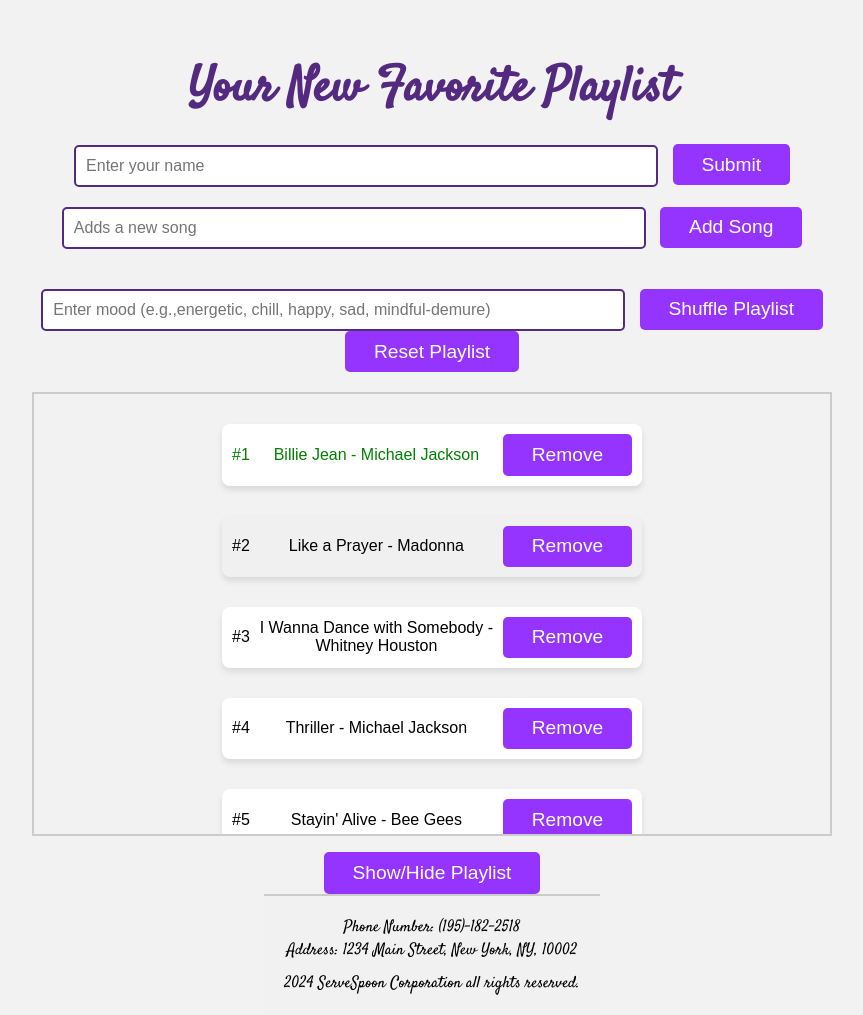
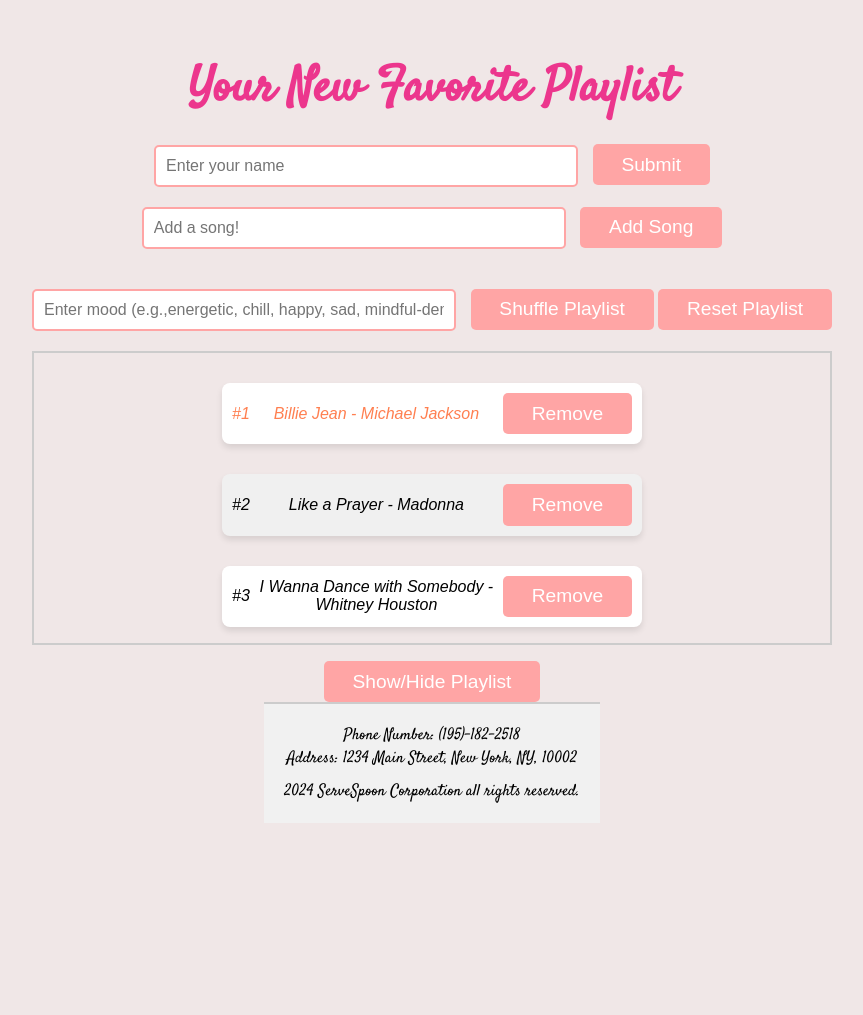
Before and after one commit to carljoe156/SBA-Module-316-DOM-WEBSITE, a plain HTML site: page index.html in a window 1280 px wide. Shown: the whole page, without its empty margins (208-1071 px from the left). After the commit the page ends 823 px from the top, so only its background shows below. Drawn offline with Linux system fonts and the light colour scheme.

Commit message:
What a colorful Finish Line

```diff
--- a/index.html
+++ b/index.html
@@ -3,7 +3,7 @@
   <head>
     <meta charset="UTF-8" />
     <meta name="viewport" content="width=device-width, initial-scale=1.0" />
-    <title>Epic Music Playlist</title>
+    <title>Your New Favorite Playlist</title>
 
     <link rel="preconnect" href="https://fonts.googleapis.com" />
     <link rel="preconnect" href="https://fonts.gstatic.com" crossorigin />
@@ -25,7 +25,7 @@
       <img src="" alt="" />
     </div>
     <div class="container">
-      <h1><i class="fas fa-compact-disc"></i> Your New Favorite Playlist</h1>
+      <h1><i class="welcome-message"></i> Your New Favorite Playlist</h1>
       <p class="total"></p>
       <!--Maybe you should you know add your name here-->
       <form id="name-form">
@@ -44,7 +44,7 @@
         <input
           type="text"
           id="new-song"
-          placeholder="Adds a new song"
+          placeholder="Add a song!"
           required minlength="3"
         />
         <button type="submit" id="add-song-btn">Add Song</button>
--- a/scripts/script.js
+++ b/scripts/script.js
@@ -159,27 +159,18 @@ function resetPlaylist() {
 const resetBtn = document.getElementById("reset-playlist-btn");
 resetBtn.addEventListener("click", resetPlaylist);
 
+// For User names
 let userName = "";
-
-// For the Your Name form submission
-// const nameForm = document.getElementById("name-form");
-// const userNameInput = document.getElementById("user-name");
-// const changeNameBtn = document.getElementById("change-name-btn");
-// const welcomeMessage = document.querySelector(".welcome-message");
-// //let userName = "";
 
 nameForm.addEventListener("submit", function (event) {
   event.preventDefault();
-  const userName = userNameInput.value.trim(); //displays the user when they put their name
+  userName = userNameInput.value.trim(); //displays the user when they put their name
   if (userName) {
     alert(`Welcome to Your Playlist, ${userName}!`); // Alerts and stuff
     welcomeMessage.innerHTML = `Welcome to Your New Playlist, ${userName}!`;
     nameForm.style.display = "none"; // also once logged hide it
     changeNameBtn.style.display = "inline-block"; // Let's change our names, sometimes
     userNameInput.value = ""; //wanted to clear the field was logged
-    // alert("Please enter your name.");
-    // welcomeMessage.innerHTML = `Welcome to Your New Playlist, ${userName}!`;
-    // changeNameBtn.style.display = "inline-block"; // Let's change our names, sometimes
   } else {
     alert("Hey, Please enter your name.");
   }
@@ -352,9 +343,9 @@ updatePlaylist();
 
 const firstSong = playlistElement.firstChild;
 if (firstSong && firstSong.nodeType === 1) {
-  firstSong.style.color = "green";
+  firstSong.style.color = "coral";
 }
-
+// Still need some time with this, its cool so far though !
 const lastSong = playlistElement.lastChild;
 if (lastSong && lastSong.nodeType === 1) {
   const customNote = document.createElement("span");
--- a/styles/styles.css
+++ b/styles/styles.css
@@ -1,7 +1,7 @@
 /* General Styles */
 body {
   font-family: "Satisfy", sans-serif;
-  background-color: #f2f2f2;
+  background-color: #f0e7e7;
   margin: 0;
   padding: 0;
   display: flex;
@@ -19,7 +19,7 @@ body {
 
 h1 {
   font-size: 3em;
-  color: #532a7f;
+  color: #ec368d;
   margin-bottom: 20px;
 }
 
@@ -34,10 +34,10 @@ form {
 
 input {
   padding: 10px;
-  width: 70%;
+  width: 50%;
   margin-right: 10px;
   font-size: 1em;
-  border: 2px solid #532a7f;
+  border: 2px solid #ffa5a5;
   border-radius: 5px;
 }
 
@@ -49,7 +49,7 @@ button {
   padding: 10px 15px;
   font-size: 1em;
   cursor: pointer;
-  background-color: #532a7f;
+  background-color: #d67171;
   color: white;
   border: none;
   border-radius: 5px;
@@ -66,9 +66,11 @@ button:hover {
   align-items: center;
   padding: 20px;
   gap: 10px;
-  max-height: 400px;
+  max-height: 250px;
   overflow-y: auto;
   font-family: "Titillium", sans-serif;
+  font-size: medium;
+  font-style: italic;
 }
 
 .song {
@@ -112,7 +114,7 @@ button:hover {
 button {
   padding: 0.5em 1.5em;
   font-size: 1.2em;
-  background-color: #9634ff;
+  background-color: #ffa5a5;
   color: #fff;
   border: none;
   border-radius: 5px;
@@ -120,7 +122,7 @@ button {
 }
 
 button:hover {
-  background-color: #7e2dcb;
+  background-color: #ed6a6a;
 }
 
 button#shuffle-btn {
```
